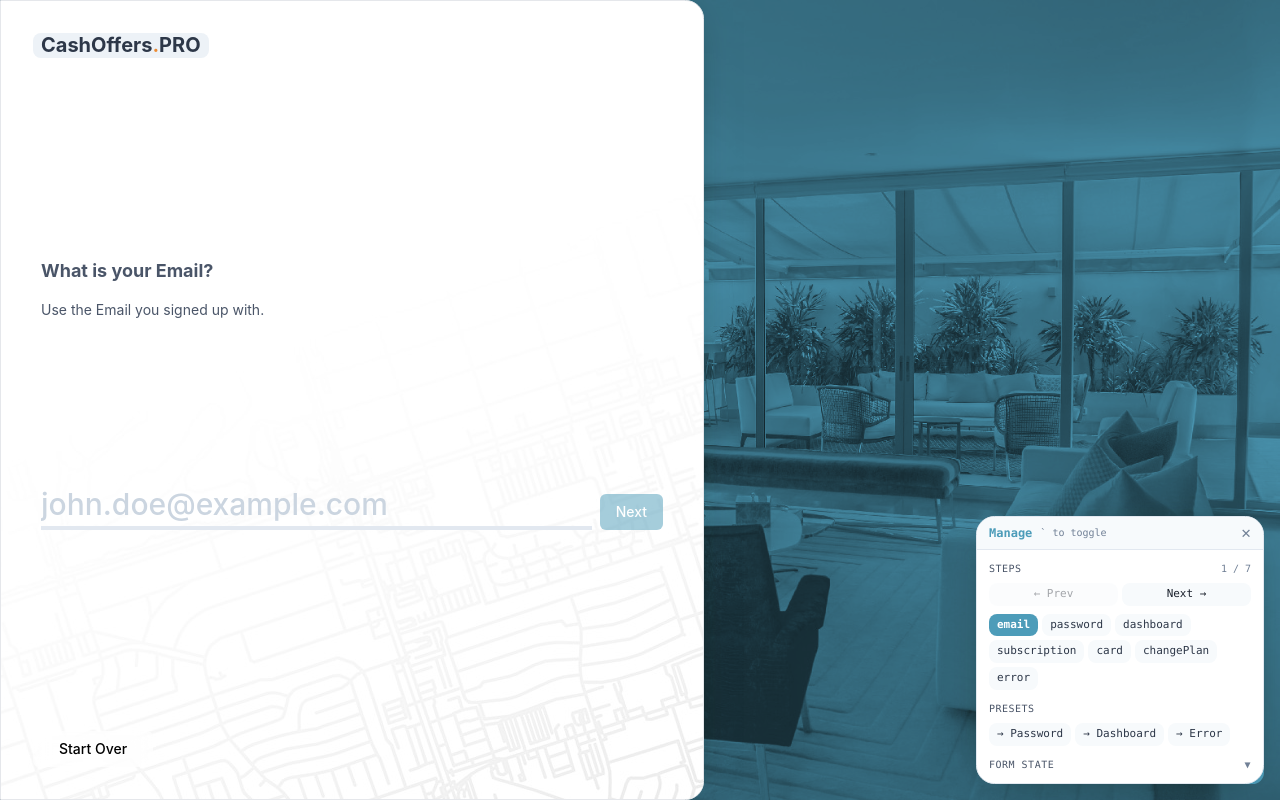
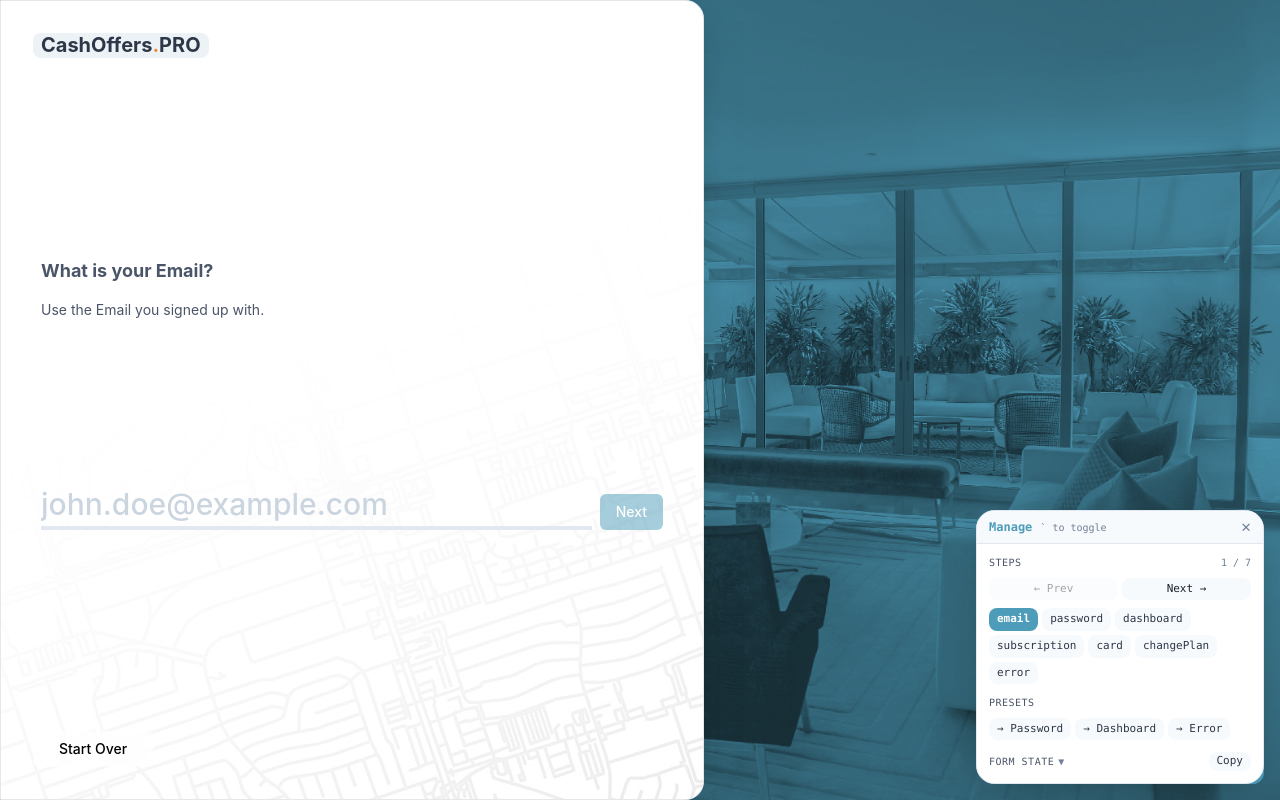
Before and after one commit to DBMGrow/cashoffers-billing, a Next.js app: page /manage in a window 1280 px wide. Both pictures are taken after a click on the button "DEV". Built offline with nearby package versions, Linux system fonts and the light colour scheme.

Commit message:
feat: implement FlowDevTools enhancements; add JSON editing and clipboard functionality; refactor ManageFlow and SubscribeFlow for improved state management

```diff
--- a/components/dev/FlowDevTools.tsx
+++ b/components/dev/FlowDevTools.tsx
@@ -32,6 +32,9 @@ export function FlowDevTools<TStep extends string, TFormData = Record<string, un
 }: FlowDevToolsProps<TStep, TFormData>) {
   const [isOpen, setIsOpen] = useState(false)
   const [showState, setShowState] = useState(false)
+  const [copyStatus, setCopyStatus] = useState<"idle" | "copied" | "error">("idle")
+  const [editedJson, setEditedJson] = useState<string | null>(null)
+  const [stateError, setStateError] = useState<string | null>(null)
 
   const toggle = useCallback(() => setIsOpen((v) => !v), [])
 
@@ -60,6 +63,36 @@ export function FlowDevTools<TStep extends string, TFormData = Record<string, un
       onGoToStep(preset.step as TStep)
     }
     preset.onApply?.()
+  }
+
+  const handleCopy = async () => {
+    try {
+      await navigator.clipboard.writeText(JSON.stringify(formValues, null, 2))
+      setCopyStatus("copied")
+      setTimeout(() => setCopyStatus("idle"), 1500)
+    } catch {
+      setCopyStatus("error")
+      setTimeout(() => setCopyStatus("idle"), 1500)
+    }
+  }
+
+  const handleApply = () => {
+    setStateError(null)
+    let parsed: Record<string, unknown>
+    try {
+      parsed = JSON.parse(editedJson ?? "")
+    } catch {
+      setStateError("Invalid JSON")
+      return
+    }
+    if (typeof parsed !== "object" || parsed === null || Array.isArray(parsed)) {
+      setStateError("Must be a JSON object")
+      return
+    }
+    Object.entries(parsed).forEach(([key, value]) => {
+      form.setValue(key, value, { shouldValidate: true, shouldDirty: true })
+    })
+    setEditedJson(null)
   }
 
   return (
@@ -159,17 +192,52 @@ export function FlowDevTools<TStep extends string, TFormData = Record<string, un
 
             {/* Form State */}
             <section>
-              <button
-                onClick={() => setShowState((v) => !v)}
-                className="text-default-700 uppercase tracking-wider text-[10px] w-full text-left flex items-center justify-between hover:text-default-900 transition-colors"
-              >
-                <span>Form State</span>
-                <span className="text-default-600">{showState ? "▲" : "▼"}</span>
-              </button>
+              <div className="flex items-center justify-between">
+                <button
+                  onClick={() => setShowState((v) => !v)}
+                  className="text-default-700 uppercase tracking-wider text-[10px] flex items-center gap-1 hover:text-default-900 transition-colors"
+                >
+                  Form State
+                  <span className="text-default-600">{showState ? "▲" : "▼"}</span>
+                </button>
+                <div className="flex gap-1">
+                  {editedJson !== null ? (
+                    <>
+                      <button
+                        onClick={() => { setEditedJson(null); setStateError(null) }}
+                        className="py-0.5 px-2 bg-default-100 hover:bg-default-200 rounded text-[11px] text-default-800 transition-colors"
+                      >
+                        Reset
+                      </button>
+                      <button
+                        onClick={handleApply}
+                        className="py-0.5 px-2 bg-primary hover:brightness-110 text-white rounded text-[11px] font-semibold transition-colors"
+                      >
+                        Apply
+                      </button>
+                    </>
+                  ) : (
+                    <button
+                      onClick={handleCopy}
+                      className="py-0.5 px-2 bg-default-100 hover:bg-default-200 rounded text-[11px] text-default-800 transition-colors"
+                    >
+                      {copyStatus === "copied" ? "Copied!" : copyStatus === "error" ? "Failed" : "Copy"}
+                    </button>
+                  )}
+                </div>
+              </div>
+
               {showState && (
-                <pre className="mt-2 p-2 bg-default-100 text-default-800 rounded text-[10px] overflow-auto max-h-48 leading-relaxed">
-                  {JSON.stringify(formValues, null, 2)}
-                </pre>
+                <div className="mt-2">
+                  <textarea
+                    value={editedJson ?? JSON.stringify(formValues, null, 2)}
+                    onChange={(e) => { setEditedJson(e.target.value); setStateError(null) }}
+                    className="w-full h-48 p-2 bg-default-100 text-default-800 rounded text-[10px] leading-relaxed resize-none border border-default-300 focus:outline-none focus:border-primary font-mono"
+                  />
+                  {stateError && (
+                    <div className="text-danger text-[10px] mt-1">{stateError}</div>
+                  )}
+                </div>
               )}
             </section>
           </div>
--- a/components/forms/FlowWrapper.tsx
+++ b/components/forms/FlowWrapper.tsx
@@ -26,8 +26,8 @@ export default function FlowWrapper({
     <>
       <div className="w-full border-default-300 py-8 px-2 flex flex-col justify-between" style={{ minHeight }}>
         <div className="rounded">
-          <h2 className="h-[25px] text-lg">{titleText}</h2>
-          <p className="h-[15px] my-1 text-sm">{descriptionText}</p>
+          <h2 className="h-6.25 text-lg">{titleText}</h2>
+          <p className="h-3.75 my-1 text-sm">{descriptionText}</p>
         </div>
         <div className="flex w-full gap-2 py-4" ref={containerRef} style={{ opacity: 0 }}>
           {children}
--- a/components/forms/manage/ManageFlow.tsx
+++ b/components/forms/manage/ManageFlow.tsx
@@ -1,13 +1,14 @@
 "use client"
 
-import { useState, useMemo } from "react"
+import { useMemo } from "react"
 import { useForm } from "react-hook-form"
 import type { ManageFormData } from "@/types/forms"
-import type { User } from "@/types/api"
 import { FlowDevTools, type DevPreset } from "@/components/dev/FlowDevTools"
 import useAnimateText from "@/hooks/useAnimateText"
 import useAnimateContainer from "@/hooks/useAnimateContainer"
 import useStepTransition from "@/hooks/useStepTransition"
+import { useFlowState } from "@/hooks/useFlowState"
+import { useUser } from "@/hooks/useUser"
 import FlowWrapper from "../FlowWrapper"
 
 // Step components
@@ -43,10 +44,8 @@ const stepConfig: Record<ManageStep, { title: string; description: string }> = {
 
 export default function ManageFlow() {
   const { displayStep, isTransitioning, transitionToStep } = useStepTransition<ManageStep>("email")
-  const [user, setUser] = useState<User | null>(null)
-  const [allowReset, setAllowReset] = useState(true)
-  const [errorMessage, setErrorMessage] = useState("")
-  const [returnStep, setReturnStep] = useState<ManageStep>("email")
+  const { allowReset, setAllowReset, errorMessage, returnStep, goToStep, goToError } = useFlowState<ManageStep>(transitionToStep)
+  const { user, setUser } = useUser()
 
   const form = useForm<ManageFormData>({
     mode: "onChange",
@@ -55,17 +54,6 @@ export default function ManageFlow() {
       password: "",
     },
   })
-
-  const goToStep = (step: ManageStep) => {
-    transitionToStep(step)
-    setAllowReset(true)
-  }
-
-  const goToError = (message: string, returnTo: ManageStep) => {
-    setErrorMessage(message)
-    setReturnStep(returnTo)
-    transitionToStep("error")
-  }
 
   const startStep: ManageStep = "email"
 
--- a/components/forms/subscribe/SubscribeFlow.tsx
+++ b/components/forms/subscribe/SubscribeFlow.tsx
@@ -4,11 +4,12 @@ import { useState, useMemo, useEffect } from "react"
 import { useForm } from "react-hook-form"
 import { zodResolver } from "@hookform/resolvers/zod"
 import { z } from "zod"
-import type { SubscribeFormData, FormStep, WhitelabelType, CardData } from "@/types/forms"
+import type { SubscribeFormData, FormStep, WhitelabelType } from "@/types/forms"
 import { FlowDevTools, type DevPreset } from "@/components/dev/FlowDevTools"
 import useAnimateText from "@/hooks/useAnimateText"
 import useAnimateContainer from "@/hooks/useAnimateContainer"
 import useStepTransition from "@/hooks/useStepTransition"
+import { useFlowState } from "@/hooks/useFlowState"
 import FlowWrapper from "../FlowWrapper"
 import { useProducts } from "@/providers/ProductProvider"
 
@@ -26,6 +27,18 @@ import ErrorStep from "./steps/ErrorStep"
 import OfferDowngradeStep from "./steps/OfferDowngradeStep"
 import OfferDowngradeConfirmStep from "./steps/OfferDowngradeConfirmStep"
 
+const cardDataSchema = z.object({
+  token: z.string(),
+  details: z.object({
+    card: z.object({
+      expMonth: z.number(),
+      expYear: z.number(),
+      brand: z.string(),
+      lastFourDigits: z.string(),
+    }),
+  }),
+})
+
 const subscribeSchema = z.object({
   product: z.union([z.number(), z.string()]),
   email: z.string().email(),
@@ -37,6 +50,7 @@ const subscribeSchema = z.object({
   coupon: z.string().nullable(),
   whitelabel: z.string().nullable(),
   isInvestor: z.boolean(),
+  cardData: cardDataSchema.nullable(),
 })
 
 interface SubscribeFlowProps {
@@ -98,11 +112,8 @@ const devPresets: DevPreset<SubscribeFormData>[] = [
 ]
 
 export default function SubscribeFlow({ initialProduct, whitelabel, coupon, mockPurchase = false }: SubscribeFlowProps) {
-  const { displayStep, isTransitioning, transitionToStep} = useStepTransition<FormStep>("email")
-  const [cardData, setCardData] = useState<CardData | null>(null)
-  const [allowReset, setAllowReset] = useState(true)
-  const [errorMessage, setErrorMessage] = useState("")
-  const [returnStep, setReturnStep] = useState<FormStep>("email")
+  const { displayStep, isTransitioning, transitionToStep } = useStepTransition<FormStep>("email")
+  const { allowReset, setAllowReset, errorMessage, returnStep, goToStep, goToError } = useFlowState<FormStep>(transitionToStep)
   const [productValidated, setProductValidated] = useState(false)
 
   // Fetch products using TanStack Query
@@ -119,14 +130,12 @@ export default function SubscribeFlow({ initialProduct, whitelabel, coupon, mock
   useEffect(() => {
     if (!loading && !productValidated) {
       if (!selectedProduct && initialProduct !== "free" && initialProduct !== "freeinvestor") {
-        setErrorMessage("Invalid product ID. The product you selected could not be found.")
-        setReturnStep("email")
         setAllowReset(false)
-        transitionToStep("error")
+        goToError("Invalid product ID. The product you selected could not be found.", "email")
       }
       setProductValidated(true)
     }
-  }, [loading, selectedProduct, initialProduct, productValidated, transitionToStep])
+  }, [loading, selectedProduct, initialProduct, productValidated, setAllowReset, goToError])
 
   const form = useForm<SubscribeFormData>({
     resolver: zodResolver(subscribeSchema),
@@ -142,19 +151,9 @@ export default function SubscribeFlow({ initialProduct, whitelabel, coupon, mock
       coupon: coupon || null,
       whitelabel: whitelabel !== "default" ? whitelabel : null,
       isInvestor,
+      cardData: null,
     },
   })
-
-  const goToStep = (step: FormStep) => {
-    transitionToStep(step)
-    setAllowReset(true)
-  }
-
-  const goToError = (message: string, returnTo: FormStep) => {
-    setErrorMessage(message)
-    setReturnStep(returnTo)
-    transitionToStep("error")
-  }
 
   const startStep: FormStep = "email"
 
@@ -227,8 +226,6 @@ export default function SubscribeFlow({ initialProduct, whitelabel, coupon, mock
         return (
           <CardStep
             form={form}
-            cardData={cardData}
-            setCardData={setCardData}
             onNext={() => goToStep("review")}
             onBack={() => goToStep("phone")}
           />
@@ -237,7 +234,6 @@ export default function SubscribeFlow({ initialProduct, whitelabel, coupon, mock
         return (
           <ReviewStep
             form={form}
-            cardData={cardData}
             mockPurchase={mockPurchase}
             onNext={() => goToStep("welcome")}
             onBack={() => goToStep("card")}
--- a/components/forms/subscribe/steps/ReviewStep.tsx
+++ b/components/forms/subscribe/steps/ReviewStep.tsx
@@ -2,7 +2,7 @@
 
 import { useState } from "react"
 import { UseFormReturn } from "react-hook-form"
-import type { SubscribeFormData, CardData } from "@/types/forms"
+import type { SubscribeFormData } from "@/types/forms"
 import { ThemeButton } from "@/components/Theme/ThemeButton"
 import { usePurchase } from "@/hooks/api/usePurchase"
 import { usePurchaseFree } from "@/hooks/api/usePurchaseFree"
@@ -16,7 +16,6 @@ import { useRouter } from "next/navigation"
 
 interface ReviewStepProps {
   form: UseFormReturn<SubscribeFormData>
-  cardData: CardData | null
   mockPurchase?: boolean
   onNext: () => void
   onBack: () => void
@@ -26,7 +25,6 @@ interface ReviewStepProps {
 
 export default function ReviewStep({
   form,
-  cardData,
   mockPurchase = false,
   onNext,
   onBack,
@@ -106,7 +104,7 @@ export default function ReviewStep({
             },
           },
         }
-      : cardData
+      : form.getValues("cardData")
 
     if (!effectiveCardData) {
       onError("Please add a card.")
--- /dev/null
+++ b/hooks/useFlowState.ts
@@ -0,0 +1,20 @@
+import { useState } from "react"
+
+export function useFlowState<TStep extends string>(transitionToStep: (step: TStep) => void) {
+  const [allowReset, setAllowReset] = useState(true)
+  const [errorMessage, setErrorMessage] = useState("")
+  const [returnStep, setReturnStep] = useState<TStep>("" as TStep)
+
+  const goToStep = (step: TStep) => {
+    transitionToStep(step)
+    setAllowReset(true)
+  }
+
+  const goToError = (message: string, returnTo: TStep) => {
+    setErrorMessage(message)
+    setReturnStep(returnTo)
+    transitionToStep("error" as TStep)
+  }
+
+  return { allowReset, setAllowReset, errorMessage, returnStep, goToStep, goToError }
+}
--- /dev/null
+++ b/hooks/useUser.ts
@@ -0,0 +1,21 @@
+import { useQuery, useQueryClient } from "@tanstack/react-query"
+import type { User } from "@/types/api"
+
+const USER_QUERY_KEY = ["user"] as const
+
+export function useUser() {
+  const queryClient = useQueryClient()
+
+  const { data: user = null } = useQuery<User | null>({
+    queryKey: USER_QUERY_KEY,
+    queryFn: () => null,
+    staleTime: Infinity,
+    gcTime: Infinity,
+  })
+
+  const setUser = (userData: User | null) => {
+    queryClient.setQueryData(USER_QUERY_KEY, userData)
+  }
+
+  return { user, setUser }
+}
--- a/types/forms.ts
+++ b/types/forms.ts
@@ -9,6 +9,7 @@ export interface SubscribeFormData {
   coupon: string | null
   whitelabel: string | null
   isInvestor: boolean
+  cardData: CardData | null
 }
 
 export interface CardData {
```
Also changed, not shown: components/forms/subscribe/steps/CardStep.tsx (+3 -5 lines).
